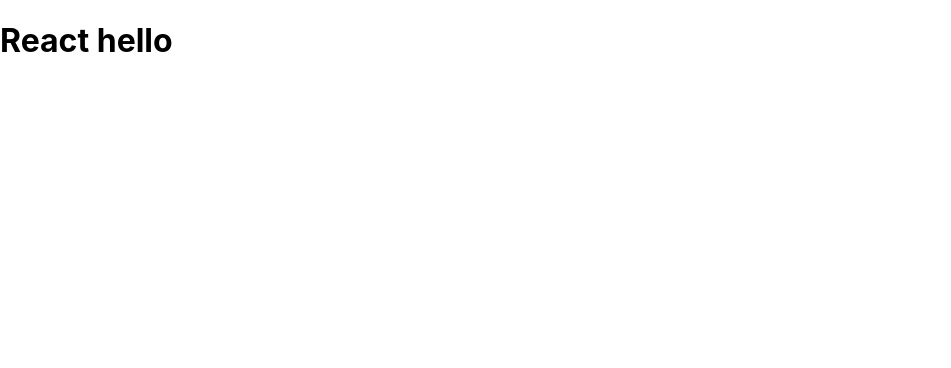
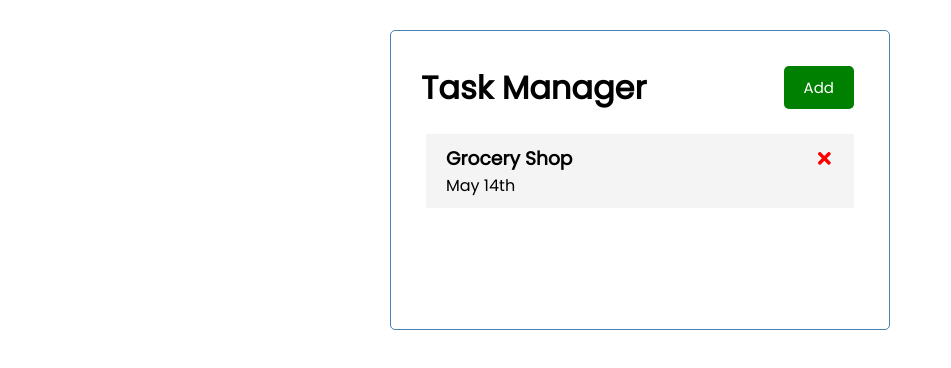
Before and after one commit to rnandwani-th/React-Task-Manager, a React (Create React App) app: page / in a window 1280 px wide. Shown: the top 368 px of the page, without its empty margins (0-951 px from the left). Built offline with nearby package versions, Linux system fonts and the light colour scheme.

Commit message:
Added inital components: Header, Button, Tasks, Task

```diff
--- a/package.json
+++ b/package.json
@@ -8,6 +8,7 @@
     "@testing-library/user-event": "^12.8.3",
     "react": "^17.0.2",
     "react-dom": "^17.0.2",
+    "react-icons": "^4.2.0",
     "react-scripts": "4.0.3",
     "web-vitals": "^1.1.2"
   },
--- a/src/App.js
+++ b/src/App.js
@@ -1,7 +1,26 @@
+import Header from './components/Header';
+import Tasks from './components/Tasks';
+import { useState } from 'react';
+
 function App() {
+  const [tasks, setTasks] = useState([
+    {
+      id: 1,
+      text: 'Grocery Shop',
+      day: 'May 14th',
+      reminder: false,
+    },
+  ])
+
+  // Delete Task
+  const deleteTask = (id) => {
+    console.log('deelete', id);
+  }
+
   return (
     <div className="container">
-        <h1>React hello</h1>
+        <Header />
+        <Tasks tasks = {tasks} onDelete = {deleteTask} />
     </div>
   );
 }
--- /dev/null
+++ b/src/components/Button.js
@@ -0,0 +1,22 @@
+import PropTypes from 'prop-types';
+
+
+const Button = ({color, text}) => {
+    return (
+        <button style = {{ backgroundColor: color }} className = 'btn'>
+            {text}
+        </button>
+    )
+}
+
+Button.defaultProps = {
+    color: 'aquamarine',
+}
+
+Button.propTypes = {
+    test: PropTypes.string,
+    color: PropTypes.string,
+    onClick: PropTypes.func,
+}
+
+export default Button
--- /dev/null
+++ b/src/components/Header.js
@@ -0,0 +1,21 @@
+import PropTypes from 'prop-types';
+import Button from './Button'
+
+const Header = ({ title }) => {
+    return (
+        <header className = 'header'>
+            <h1>{title}</h1>
+            <Button color='green' text = 'Add' />
+        </header>
+    )
+}
+
+Header.defaultProps = {
+    title: 'Task Manager',
+};
+
+Header.propTypes = {
+    title: PropTypes.string.isRequired,
+}
+
+export default Header
--- /dev/null
+++ b/src/components/Task.js
@@ -0,0 +1,15 @@
+import React from 'react';
+import { FaTimes } from 'react-icons/fa';
+
+
+const Task = ({ task, onDelete }) => {
+    return (
+        <div className = 'task'>
+            <h3>{task.text} <FaTimes style = {{ color: 'red', cursor: 'pointer' }} onClick = {onDelete}/></h3>
+            <p>{task.day}</p>
+
+        </div>
+    )
+}
+
+export default Task
--- /dev/null
+++ b/src/components/Tasks.js
@@ -0,0 +1,16 @@
+import React from 'react';
+import Task from './Task';
+
+const Tasks = ({ tasks, onDelete }) => {
+    return (
+        <>
+           {tasks.map((task) => (
+                <Task key = {task.id} task={task}
+                onDelete = {onDelete}/>
+            )
+           )}
+        </>
+    )
+}
+
+export default Tasks
--- a/src/index.css
+++ b/src/index.css
@@ -1,13 +1,112 @@
-body {
+@import url('https://fonts.googleapis.com/css2?family=Poppins:wght@300;400&display=swap');
+
+* {
+  box-sizing: border-box;
   margin: 0;
-  font-family: -apple-system, BlinkMacSystemFont, 'Segoe UI', 'Roboto', 'Oxygen',
-    'Ubuntu', 'Cantarell', 'Fira Sans', 'Droid Sans', 'Helvetica Neue',
-    sans-serif;
-  -webkit-font-smoothing: antialiased;
-  -moz-osx-font-smoothing: grayscale;
+  padding: 0;
 }
 
-code {
-  font-family: source-code-pro, Menlo, Monaco, Consolas, 'Courier New',
-    monospace;
+body {
+  font-family: 'Poppins', sans-serif;
 }
+
+.container {
+  max-width: 500px;
+  margin: 30px auto;
+  overflow: auto;
+  min-height: 300px;
+  border: 1px solid steelblue;
+  padding: 30px;
+  border-radius: 5px;
+}
+
+.header {
+  display: flex;
+  justify-content: space-between;
+  align-items: center;
+  margin-bottom: 20px;
+}
+
+.btn {
+  display: inline-block;
+  background: #000;
+  color: #fff;
+  border: none;
+  padding: 10px 20px;
+  margin: 5px;
+  border-radius: 5px;
+  cursor: pointer;
+  text-decoration: none;
+  font-size: 15px;
+  font-family: inherit;
+}
+
+.btn:focus {
+  outline: none;
+}
+
+.btn:active {
+  transform: scale(0.98);
+}
+
+.btn-block {
+  display: block;
+  width: 100%;
+}
+
+.task {
+  background: #f4f4f4;
+  margin: 5px;
+  padding: 10px 20px;
+  cursor: pointer;
+}
+
+.task.reminder {
+  border-left: 5px solid green;
+}
+
+.task h3 {
+  display: flex;
+  align-items: center;
+  justify-content: space-between;
+}
+
+.add-form {
+  margin-bottom: 40px;
+}
+
+.form-control {
+  margin: 20px 0;
+}
+
+.form-control label {
+  display: block;
+}
+
+.form-control input {
+  width: 100%;
+  height: 40px;
+  margin: 5px;
+  padding: 3px 7px;
+  font-size: 17px;
+}
+
+.form-control-check {
+  display: flex;
+  align-items: center;
+  justify-content: space-between;
+}
+
+.form-control-check label {
+  flex: 1;
+}
+
+.form-control-check input {
+  flex: 2;
+  height: 20px;
+}
+
+footer {
+  margin-top: 30px;
+  text-align: center;
+}
```
Also changed, not shown: 1 other file (tests, documents, lock files or other folders).
